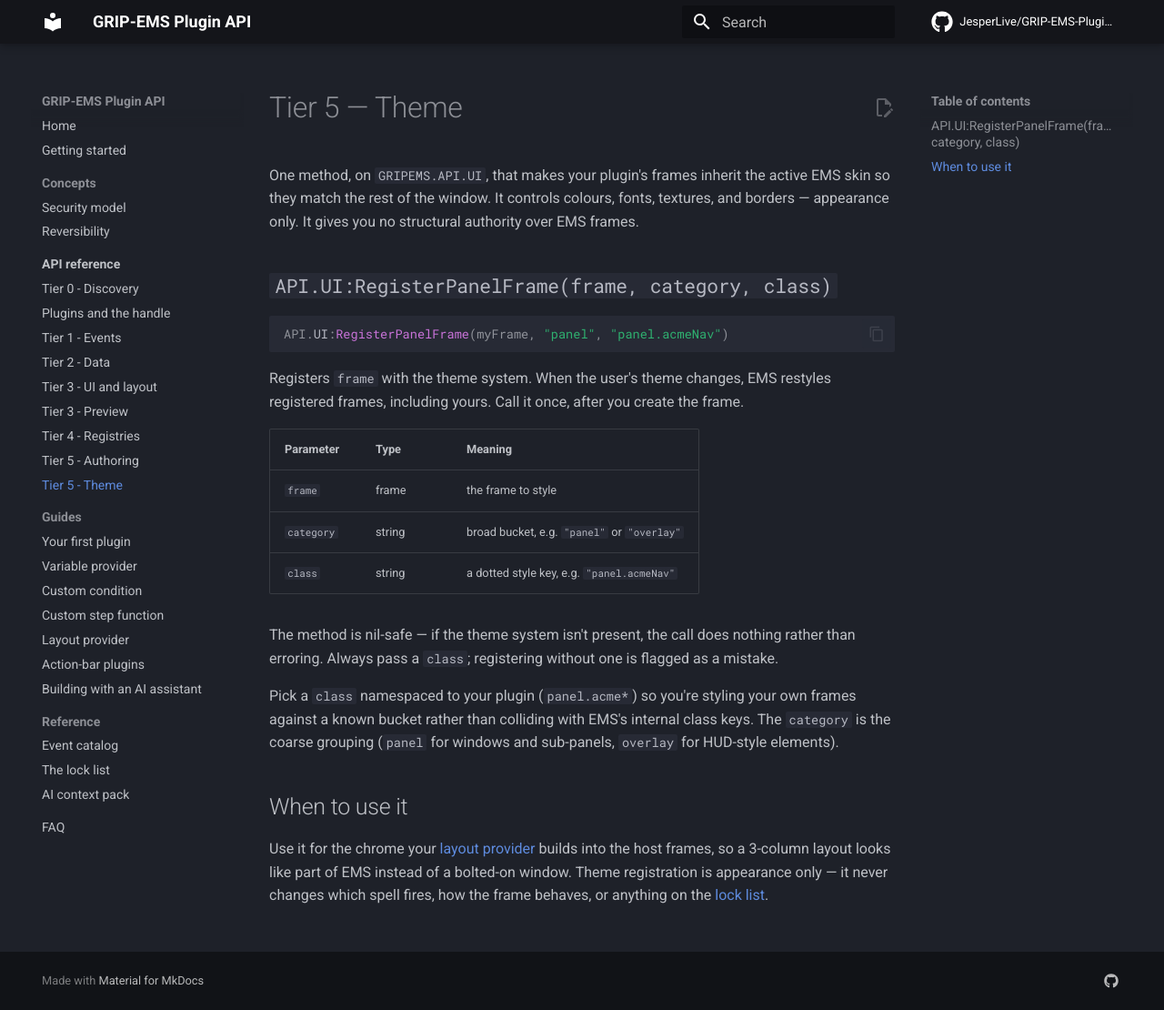
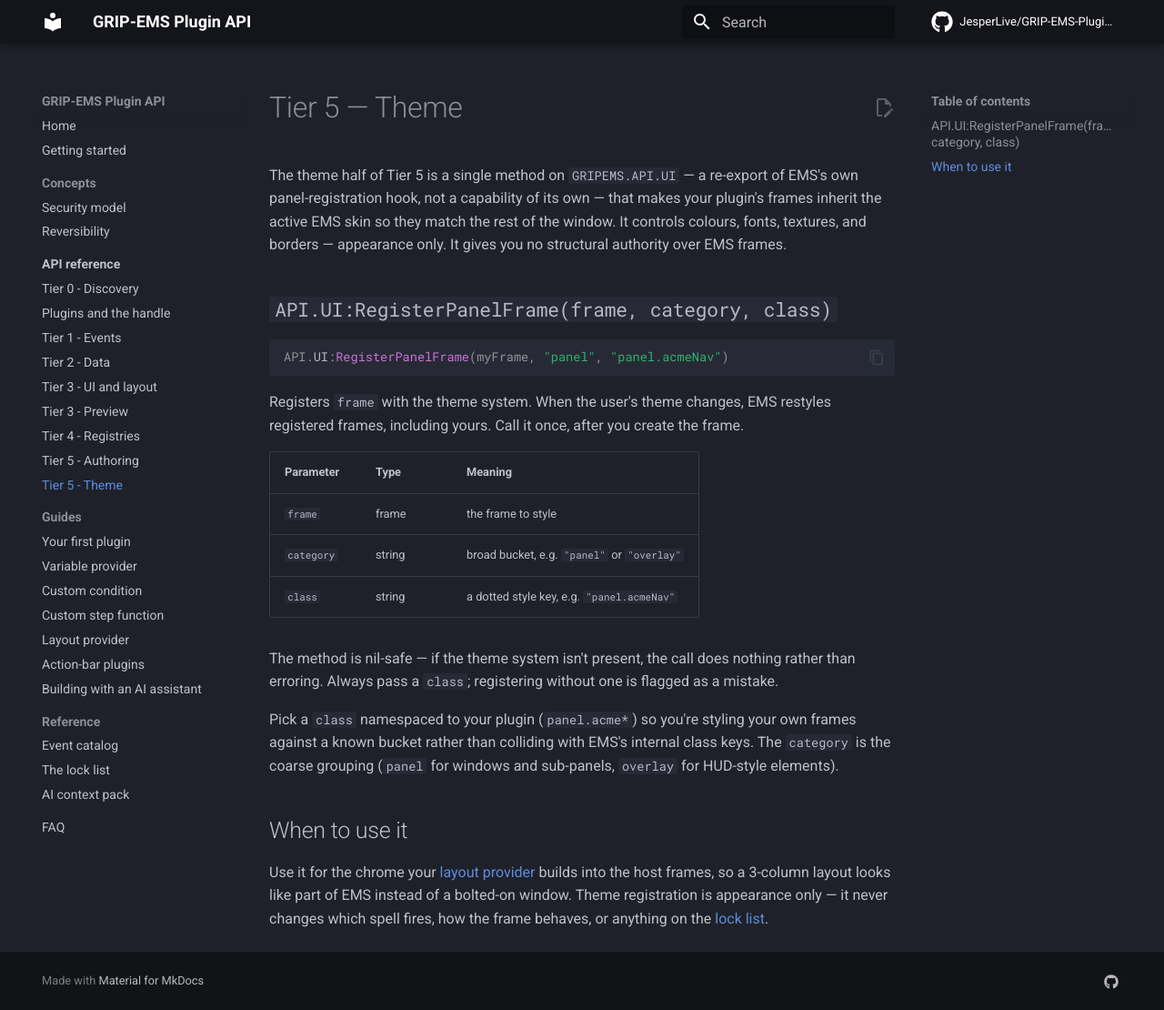
Before and after one commit to JesperLive/GRIP-EMS-PluginAPI, an MkDocs documentation site: the page built from docs/api/theme.md, in a window 1280 px wide and 1110 px high. Shown: the whole window at 91% size. Built offline with MkDocs 1.6.1 and Material for MkDocs 9.7.7, drawn with Linux system fonts in a browser that asks for light colours; comment, search, counter and statistics services are not loaded.

Commit message:
Docs accuracy pass against the live API
- ai-context.md: RegisterPanelFrame example now shows all three args (myFrame, category, class), matching the signature and api/theme.md -- the page is pasted into LLMs, so the 2-arg example could have produced broken generated code
- Bump documented version 2.3.0 -> 2.3.4 (README, ai-context x2, discovery)
- theme.md: clarify RegisterPanelFrame is a Tier 5 re-export on API.UI, not a capability of its own
- api/index.md: note the owner-scoped handle forms of the Tier 3/4 registrars
- getting-started.md: reversibility needs API_VERSION 2 or higher
- action-bar-plugin.md: match the actual "unknown sequence" reason string

Full audit of all ~30 pages + the example plugin verified against Core/PublicAPI.lua, Core/PluginAPI.lua, and Test/public_api_spec.lua; these were the only discrepancies found.

```diff
--- a/docs/api/theme.md
+++ b/docs/api/theme.md
@@ -1,6 +1,6 @@
 # Tier 5 — Theme
 
-One method, on `GRIPEMS.API.UI`, that makes your plugin's frames inherit the active EMS skin so they match the rest of the window. It controls colours, fonts, textures, and borders — appearance only. It gives you no structural authority over EMS frames.
+The theme half of Tier 5 is a single method on `GRIPEMS.API.UI` — a re-export of EMS's own panel-registration hook, not a capability of its own — that makes your plugin's frames inherit the active EMS skin so they match the rest of the window. It controls colours, fonts, textures, and borders — appearance only. It gives you no structural authority over EMS frames.
 
 ## `API.UI:RegisterPanelFrame(frame, category, class)`
 
```
Also changed, not shown: README.md (+1 -1 lines), docs/api/discovery.md (+1 -1 lines), docs/api/index.md (+2 -0 lines), docs/getting-started.md (+1 -1 lines), docs/guides/action-bar-plugin.md (+1 -1 lines), docs/reference/ai-context.md (+3 -3 lines).
